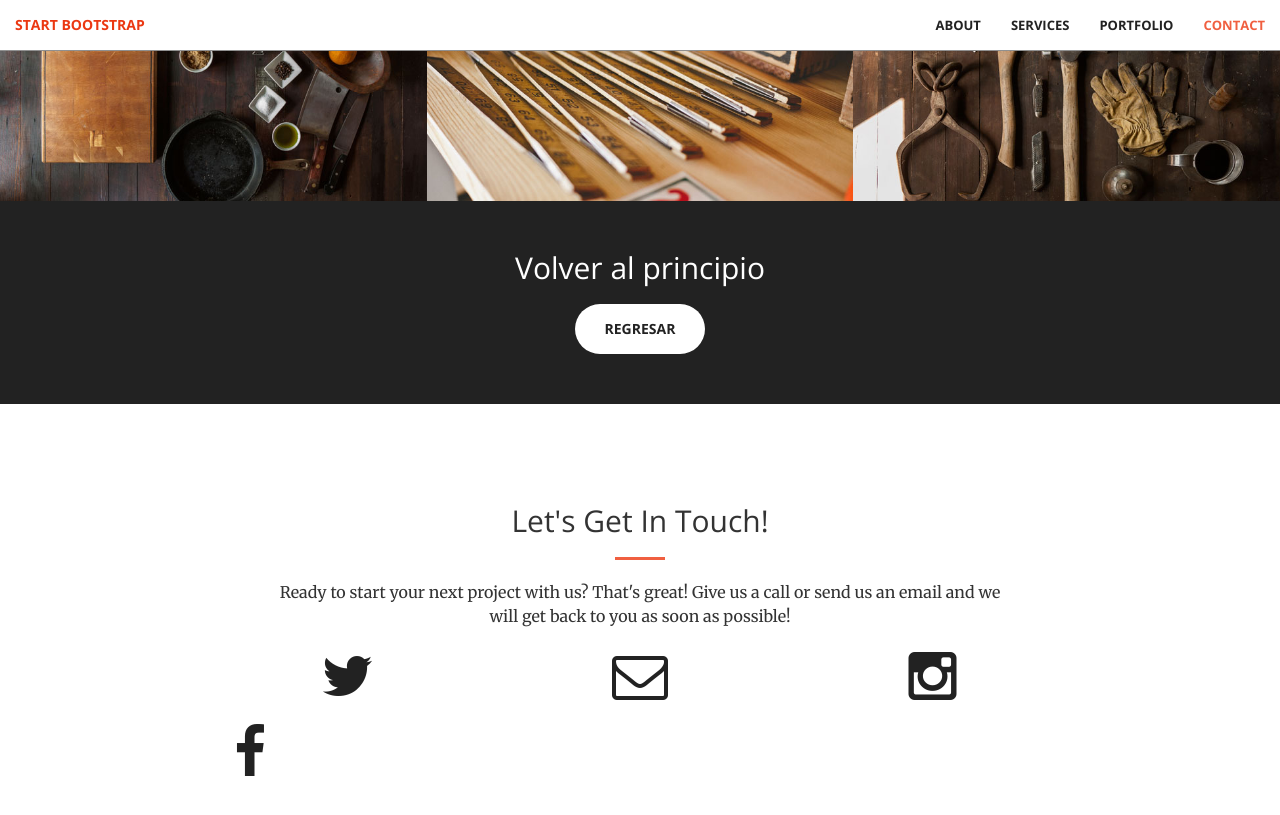
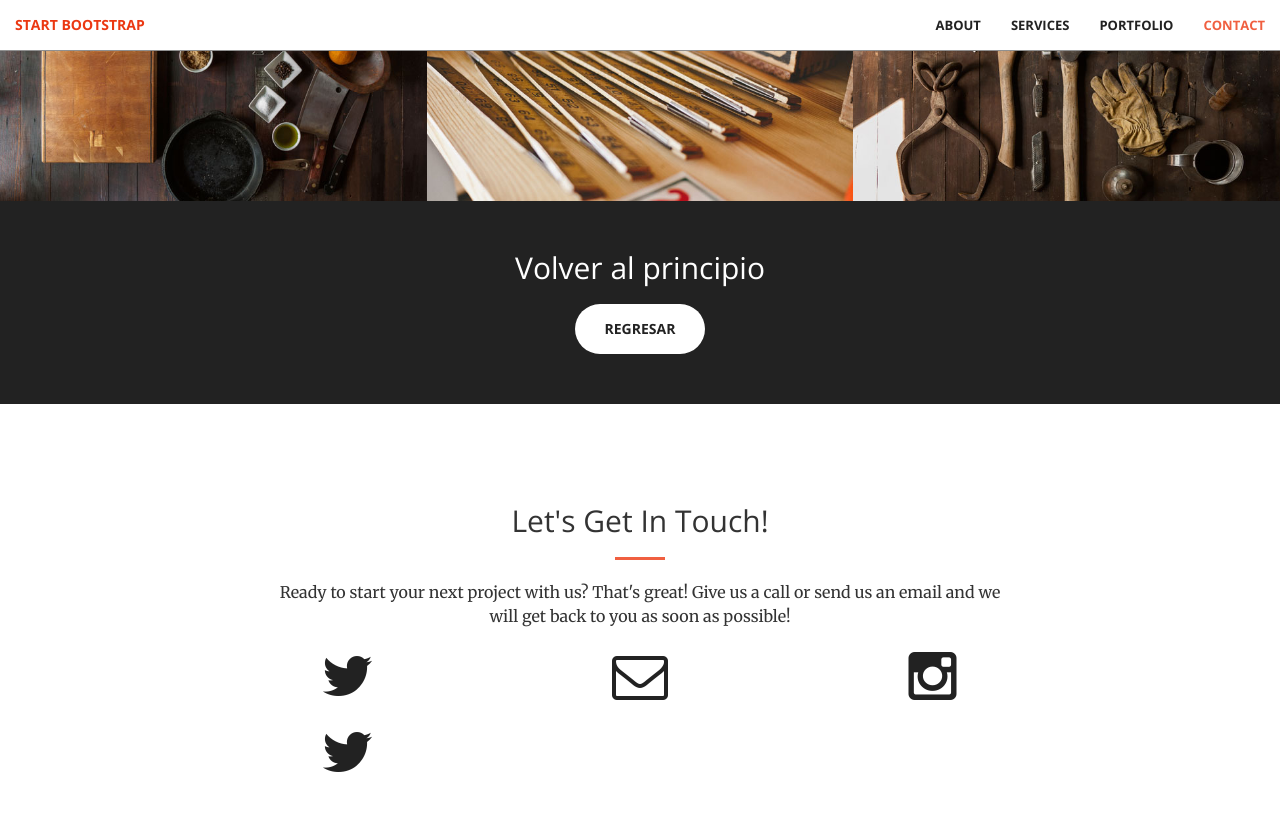
Before and after one commit to KatherineMerchanS/KatherineMerchanS.github.io, a Jekyll site: the page built from index.html, in a window 1280 px wide and 900 px high, scrolled down 2033 px. Shown: the top 815 px of the window. Built offline with Jekyll 4.4.1, drawn with Linux system fonts in a browser that asks for light colours.

Commit message:
Update contact.html

```diff
--- a/_includes/contact.html
+++ b/_includes/contact.html
@@ -24,9 +24,9 @@
                 <p>{{ site.twitter_username }}</p>
             </a>
             </div>
-        <div class="col-lg-2 col-lg-offset-1 text-center">
+        <div class="col-lg-2 col-lg-offset-2 text-center">
             <a href="https://twitter.com/{{ site.twitter_username }}">
-                <i class="fa fa-facebook fa-3x wow bounceIn" data-wow-delay=".1s"></i>
+                <i class="fa fa-twitter fa-3x wow bounceIn" data-wow-delay=".1s"></i>
                 <p>{{ site.twitter_username }}</p>
             </a>
 
```
